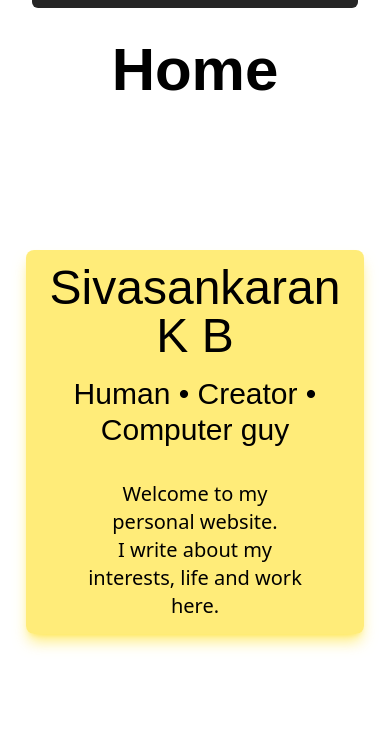
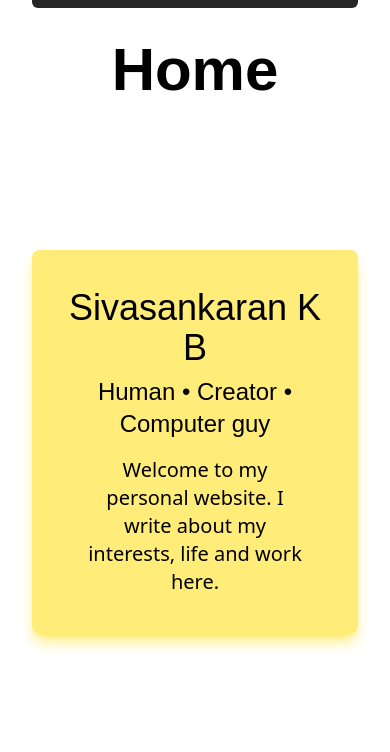
Before and after one commit to sivasankarankb/personal-website, a website: page src/index.html in a window 390 px wide. Shown: the part 92-844 px from the top of the page. Drawn offline with nearby package versions, Linux system fonts and the light colour scheme; files that its build step writes are made by us from their sources; a web font is replaced by a local one.

Commit message:
Make home page banner text smaller on smaller screens

```diff
--- a/src/index.html
+++ b/src/index.html
@@ -38,10 +38,10 @@
 
     <header class="mx-8 mb-8 h-[620px] bg-center flex justify-center items-center" style="background-image: url('/images/bg-home-banner.png');">
         <div class="w-[var(--breakpoint-md)] h-96 shadow-lg shadow-yellow-300/60 px-6 py-4 rounded-lg bg-yellow-300/60 backdrop-blur-sm flex flex-col justify-center items-center">
-            <p class="mb-4 text-5xl font-title text-center">Sivasankaran K B</p>
-            <p class="mb-8 text-3xl font-title text-center">Human &bull; Creator &bull; Computer guy</p>
+            <p class="md:mb-4 mb-2 md:text-5xl text-4xl font-title text-center">Sivasankaran K B</p>
+            <p class="md:mb-8 mb-4 md:text-3xl text-2xl font-title text-center">Human &bull; Creator &bull; Computer guy</p>
             <p class="px-8 text-center">
-                Welcome to my personal website. <br>
+                Welcome to my personal website. <br class="hidden sm:block">
                 I write about my interests, life and work here.
             </p>
         </div>
```
